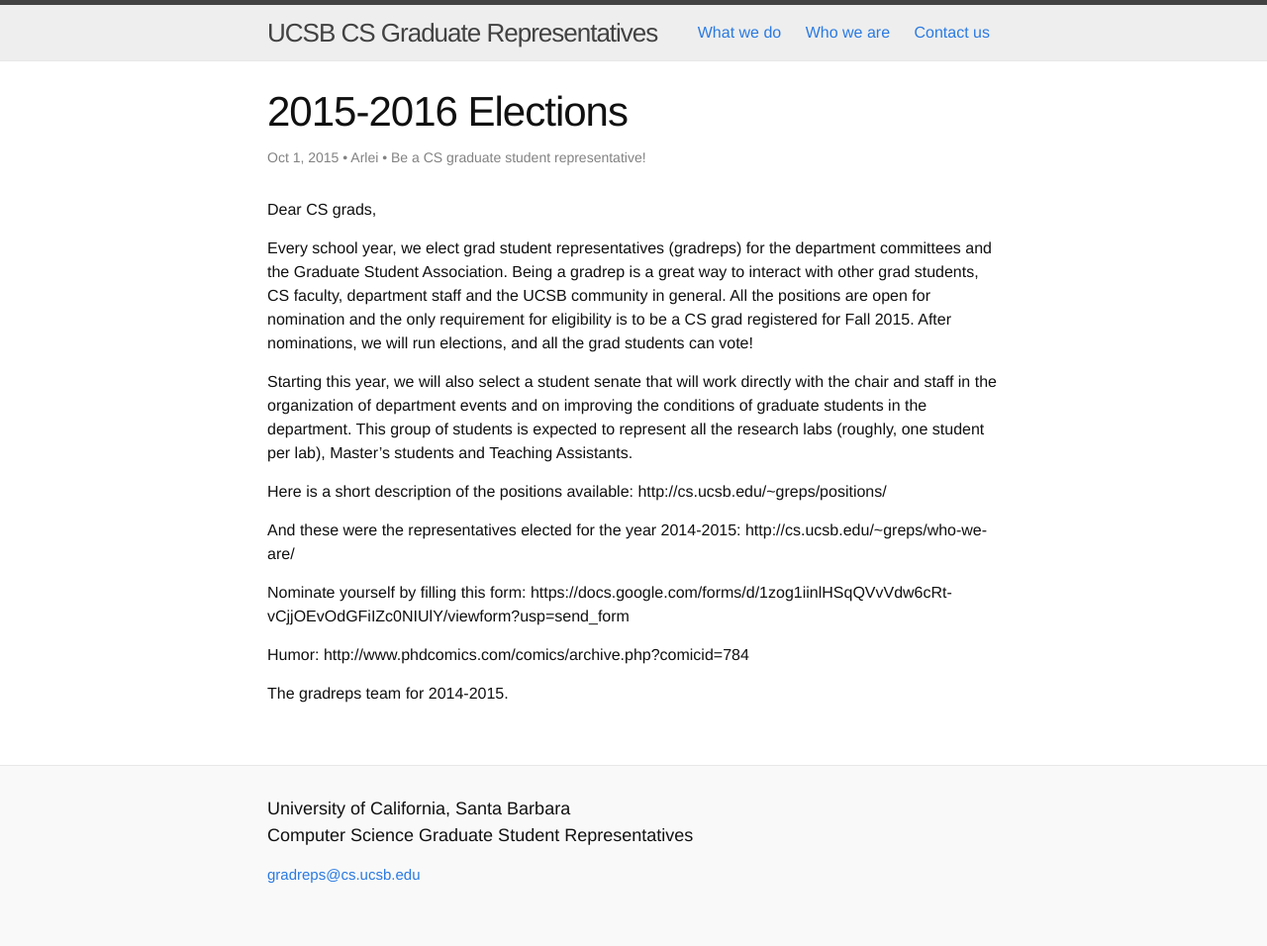
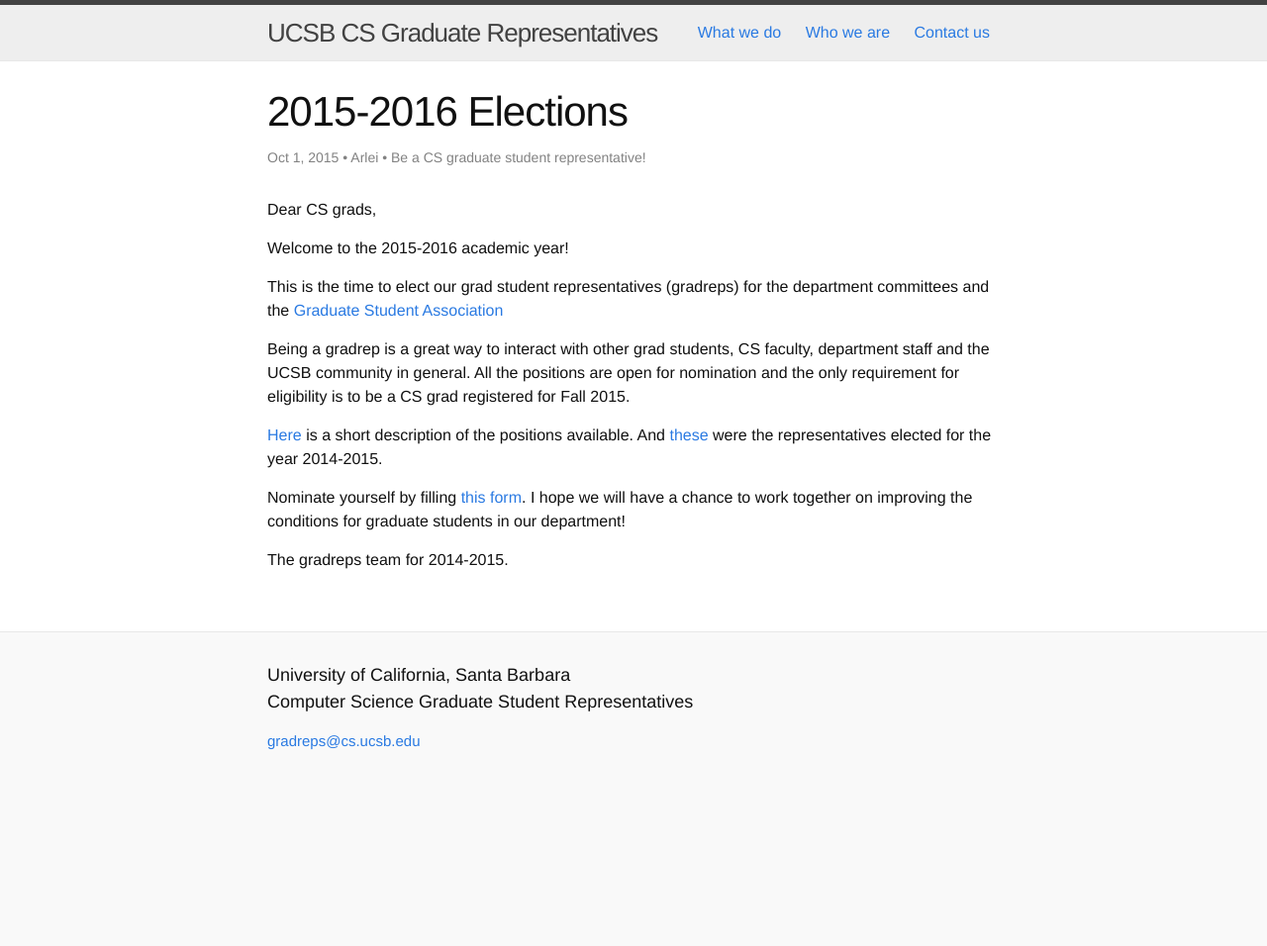
Before and after one commit to UCSB-CS-Graduate-Representatives/UCSB-CS-Graduate-Representatives.github.io, a Jekyll site: the page built from _posts/2015-10-01-2015-2016 Elections.md, in a window 1280 px wide. Shown: the whole page at 99% size. Built offline with Jekyll 4.4.1, drawn with Linux system fonts in a browser that asks for light colours; after the commit the page ends 900 px from its top, so only the background shows below that.

Commit message:
Revert "Updating info for nomination!"
This reverts commit 20edccf40ac13f8d3036f64adfa5041abd1107a0.

```diff
--- a/_posts/2015-10-01-2015-2016 Elections.md
+++ b/_posts/2015-10-01-2015-2016 Elections.md
@@ -7,20 +7,14 @@
 
 Dear CS grads,
 
-Every school year, we elect grad student representatives (gradreps) for the department committees and the Graduate Student Association. Being a gradrep is a great way to interact with other grad students, CS faculty, department staff and the UCSB community in general. All the positions are open for nomination and the only requirement for eligibility is to be a CS grad registered for Fall 2015. After nominations, we will run elections, and all the grad students can vote!
+Welcome to the 2015-2016 academic year!
 
-Starting this year, we will also select a student senate that will work directly with the chair and staff in the organization of department events and on improving the conditions of graduate students in the department. This group of students is expected to represent all the research labs (roughly, one student per lab), Master's students and Teaching Assistants.
+This is the time to elect our grad student representatives (gradreps) for the department committees and the [Graduate Student Association](http://www.ucsbgsa.org/)
 
-Here is a short description of the positions available:
-http://cs.ucsb.edu/~greps/positions/
+Being a gradrep is a great way to interact with other grad students, CS faculty, department staff and the UCSB community in general. All the positions are open for nomination and the only requirement for eligibility is to be a CS grad registered for Fall 2015.
 
-And these were the representatives elected for the year 2014-2015:
-http://cs.ucsb.edu/~greps/who-we-are/
+[Here](/positions/) is a short description of the positions available. And [these](/who-we-are/) were the representatives elected for the year 2014-2015.
 
-Nominate yourself by filling this form:
-https://docs.google.com/forms/d/1zog1iinlHSqQVvVdw6cRt-vCjjOEvOdGFiIZc0NIUlY/viewform?usp=send_form
-
-Humor:
-http://www.phdcomics.com/comics/archive.php?comicid=784
+Nominate yourself by filling [this form](https://docs.google.com/forms/d/1zog1iinlHSqQVvVdw6cRt-vCjjOEvOdGFiIZc0NIUlY/viewform?usp=send_form). I hope we will have a chance to work together on improving the conditions for graduate students in our department!
 
 The gradreps team for 2014-2015.
```
Also changed, not shown: positions/index.md (+0 -4 lines).
